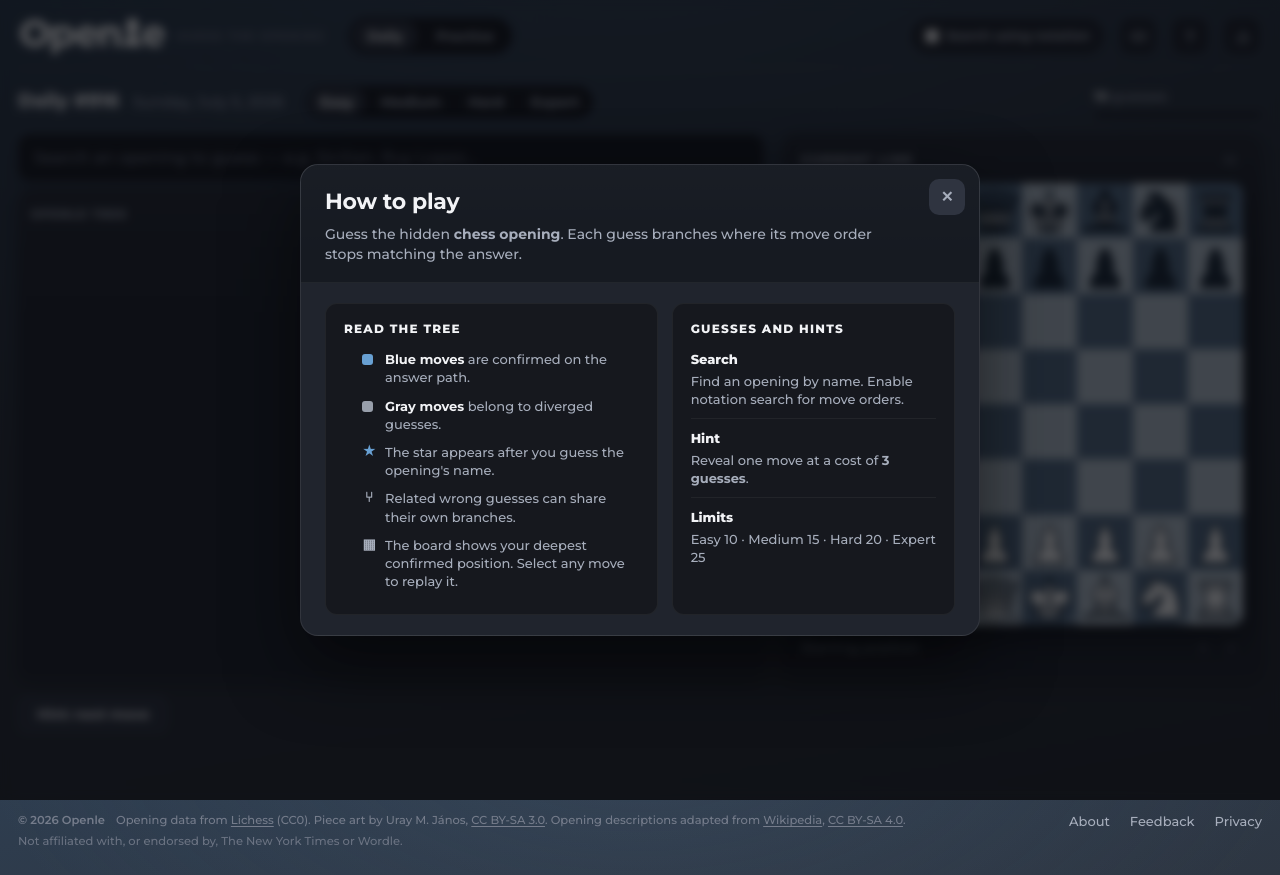
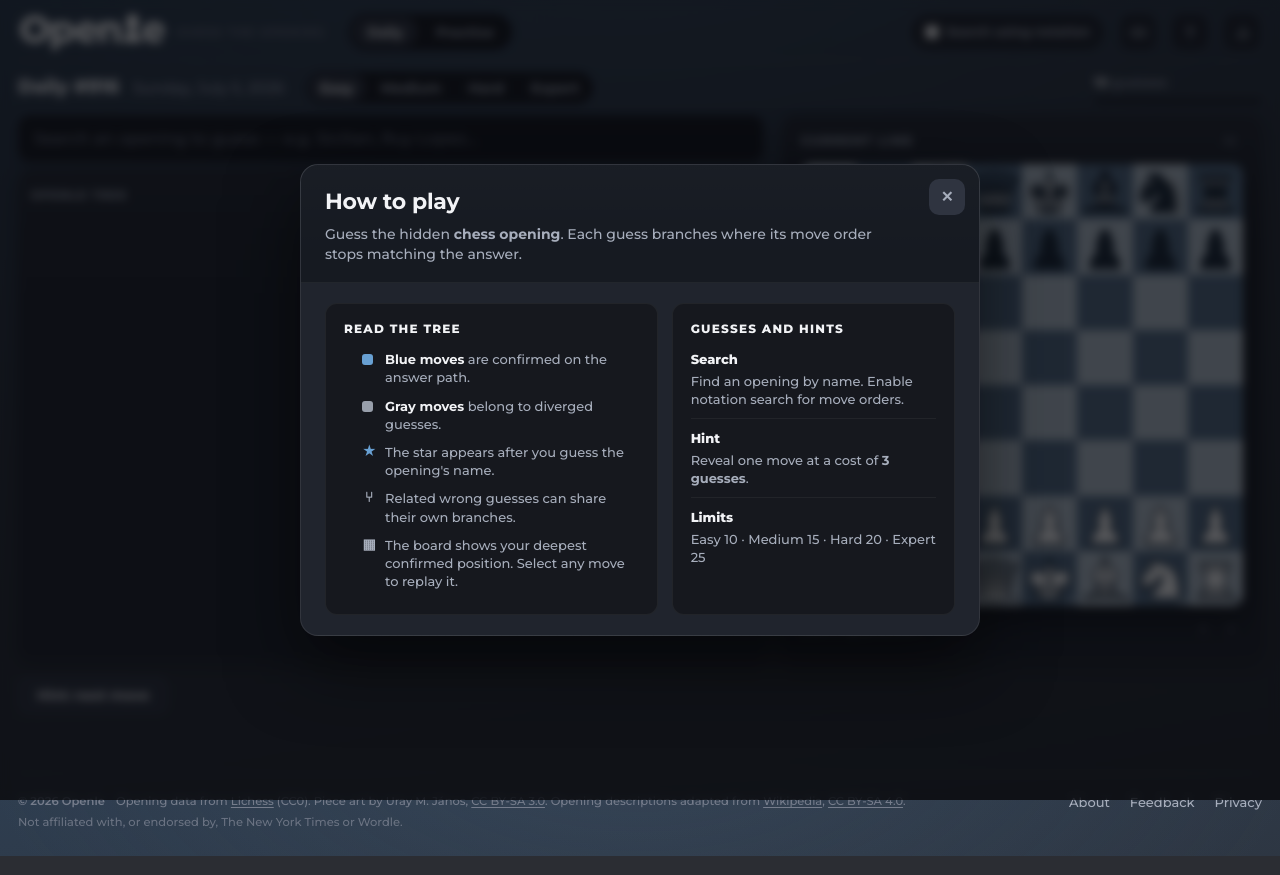
Before and after one commit to petroskoukios/Openle-Daily, a website: page index.html in a window 1280 px wide. Drawn offline with Linux system fonts and the light colour scheme.

Commit message:
style(layout): tighten desktop top-bar spacing only

```diff
--- a/styles.css
+++ b/styles.css
@@ -96,9 +96,9 @@ body {
 /* ---- App bar ---- */
 .appbar {
   display: flex; align-items: center; gap: 16px;
-  padding: 18px 2px 14px;
+  padding: 14px 2px 10px;
   border-bottom: 1px solid var(--hairline);
-  margin-bottom: 17px;
+  margin-bottom: 11px;
 }
 .brand { display: flex; align-items: center; gap: 12px; font-weight: 800; font-size: 24px; letter-spacing: 0; color: #fff; }
 .brand .leaf { font-size: 29px; }
@@ -145,7 +145,7 @@ body {
 .sub-short { display: none; }
 
 /* ---- Puzzle meta ---- */
-.meta { display: flex; align-items: baseline; gap: 14px; flex-wrap: wrap; margin-bottom: 16px; font-size: 16px; }
+.meta { display: flex; align-items: baseline; gap: 14px; flex-wrap: wrap; margin-bottom: 11px; font-size: 16px; }
 .meta .title { font-size: 19px; font-weight: 800; letter-spacing: -.01em; }
 .meta .sub { color: var(--muted); font-size: 15px; }
 .meta .diff { padding: 2px; }
@@ -907,7 +907,7 @@ html:has(.tree-modal-bg.open) { overflow: hidden; }
   .iconbtn svg { width: 17px; height: 17px; }
   /* Notation toggle is desktop-only; hide it on phones to declutter the top bar. */
   .move-toggle { display: none; }
-  .meta { gap: 8px 12px; }
+  .meta { gap: 8px 12px; margin-bottom: 16px; }   /* keep the original mobile buffer */
   /* Drop the .modes 8px indent so the difficulty bar lines up under the title. */
   .meta .diff { margin-left: 0; }
   .meta .sub-long { display: none; }
```
